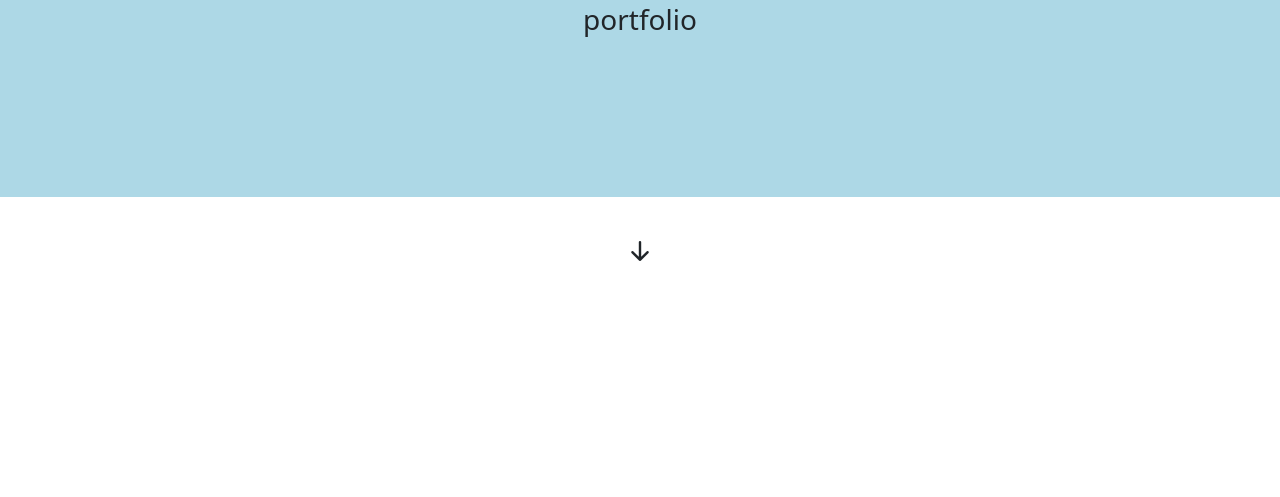
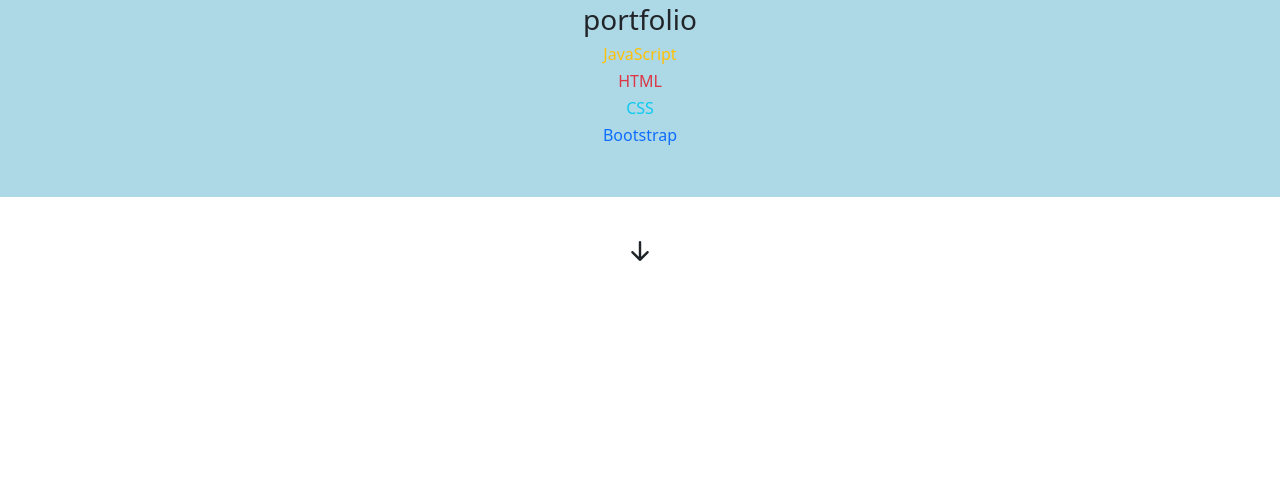
Before and after one commit to nasim-saaidi/nasim-saaidi.github.io, a plain HTML site: page index.html in a window 1280 px wide. Shown: the part 303-800 px from the top of the page. Drawn offline with nearby package versions, Linux system fonts and the light colour scheme.

Commit message:
home adjustments

```diff
--- a/index.html
+++ b/index.html
@@ -35,6 +35,26 @@
         <h3 class="text-center ">portfolio</h3>
       </div>
     </div>
+    <div class="row">
+      <div class="col-md-12">
+        <h6 class="text-warning text-center">JavaScript</h6>
+      </div>
+    </div>
+    <div class="row">
+      <div class="col-md-12">
+        <h6 class="text-danger text-center">HTML</h6>
+      </div>
+    </div>
+    <div class="row">
+      <div class="col-md-12">
+        <h6 class="text-info text-center">CSS</h6>
+      </div>
+    </div>
+    <div class="row">
+      <div class="col-md-12">
+        <h6 class="text-primary text-center">Bootstrap</h6>
+      </div>
+    </div>
   </div>
   <br>
   <div class="container-fluid">
@@ -47,7 +67,7 @@
 
 
 
-  <h1 class="about-me"> about me </h1>
+  <h1 class="about-me text-center "> about me </h1>
 </body>
 
 </html>
```
